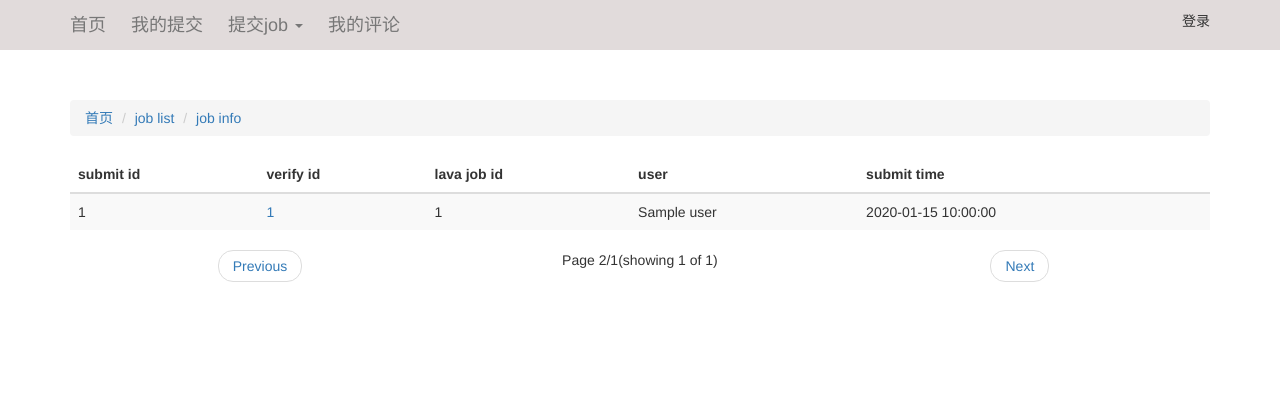
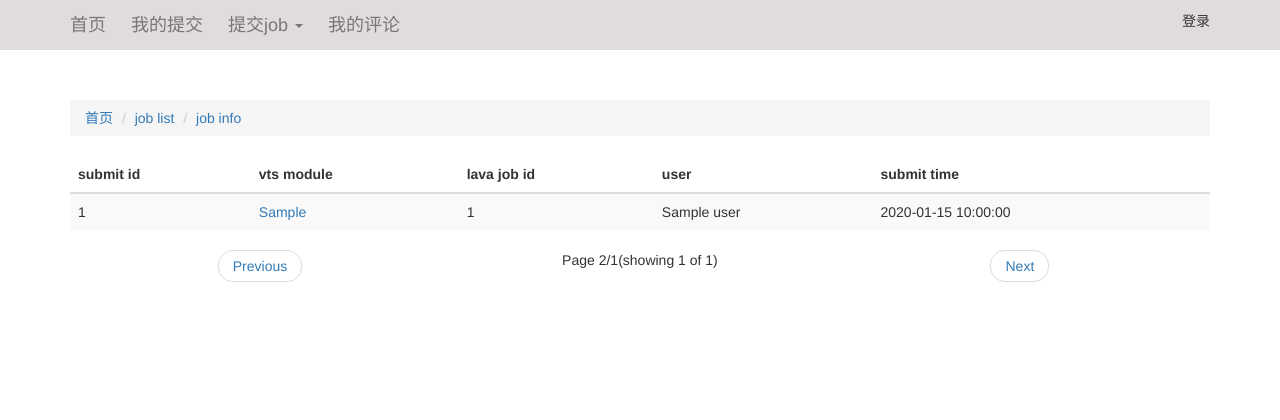
Before and after one commit to fositebula/docker_django_nginx, a Django app: template vts_test/vts_squad/templates/my_submit.html in a window 1280 px wide. Shown: the top 420 px of the page. Run offline with Django 3.2, Linux system fonts and the light colour scheme; the template is opened without the code that fills it: most values are stand-ins (such as "Sample title", 1, 10 or a date in 2020); data that the repository does not hold is empty; parts of the project's set-up code (start-up, migrations or seed data) failed here and were passed over; some libraries are stand-ins or nearby versions.

Commit message:
修改了网页上的一些bug

```diff
--- a/vts_test/vts_squad/templates/job_submit.html
+++ b/vts_test/vts_squad/templates/job_submit.html
@@ -4,7 +4,8 @@
 {% block breadcrumb %}
         <ul class="breadcrumb">
             <li><a href="{% url 'index' %}">首页</a></li>
-            <li class="active"><a href="{% url 'submit' %}">提交job</a></li>
+            <li class="active"><a href="#">提交job</a></li>
+            <li class="active"><a href="{% url 'submit' %}">verify提交</a></li>
         </ul>
 {% endblock %}
 {% block content %}
--- a/vts_test/vts_squad/templates/my_submit.html
+++ b/vts_test/vts_squad/templates/my_submit.html
@@ -20,7 +20,7 @@
                 submit id
             </th>
             <th>
-                verify id
+                vts module
             </th>
             <th>
                 lava job id
@@ -37,7 +37,7 @@
         {% for job in jobs %}
             <tr>
                 <td>{{ job.id }}</td>
-                <td><a href="{% url 'job_info_detail' job.id %}" >{{ job.jenkins_build_num |cut:"['"|cut:"']" }}</a></td>
+                <td><a href="{% url 'job_info_detail' job.id %}" >{{ job.vts_module }}</a></td>
                 <td>{{ job.get_lava_job_id }}</td>
 
                 <td>{{ job.user }}</td>
--- a/vts_test/vts_squad/templates/pac_job_submit.html
+++ b/vts_test/vts_squad/templates/pac_job_submit.html
@@ -4,7 +4,8 @@
 {% block breadcrumb %}
         <ul class="breadcrumb">
             <li><a href="{% url 'index' %}">首页</a></li>
-            <li class="active"><a href="{% url 'submit' %}">提交job</a></li>
+            <li class="active"><a href="#">提交job</a></li>
+            <li class="active"><a href="{% url 'pac_submit' %}">pac提交</a></li>
         </ul>
 {% endblock %}
 {% block content %}
```
